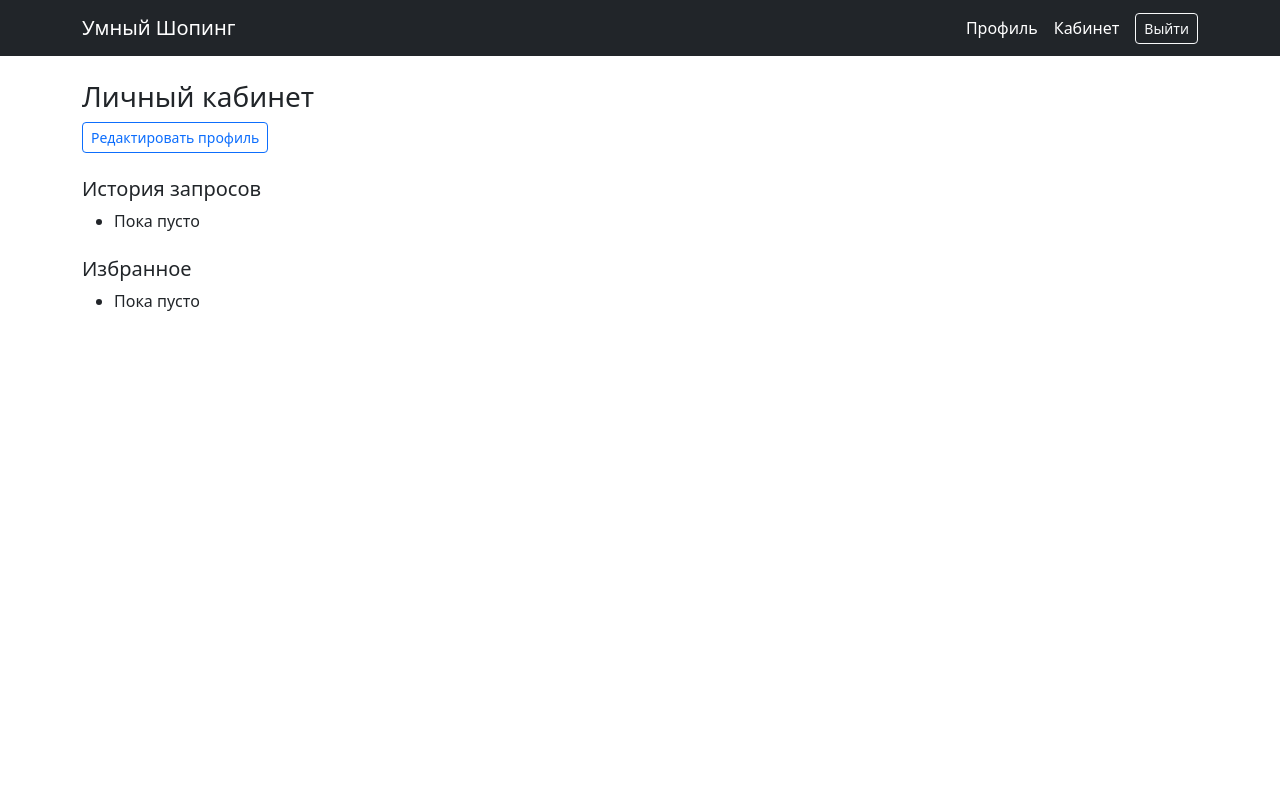
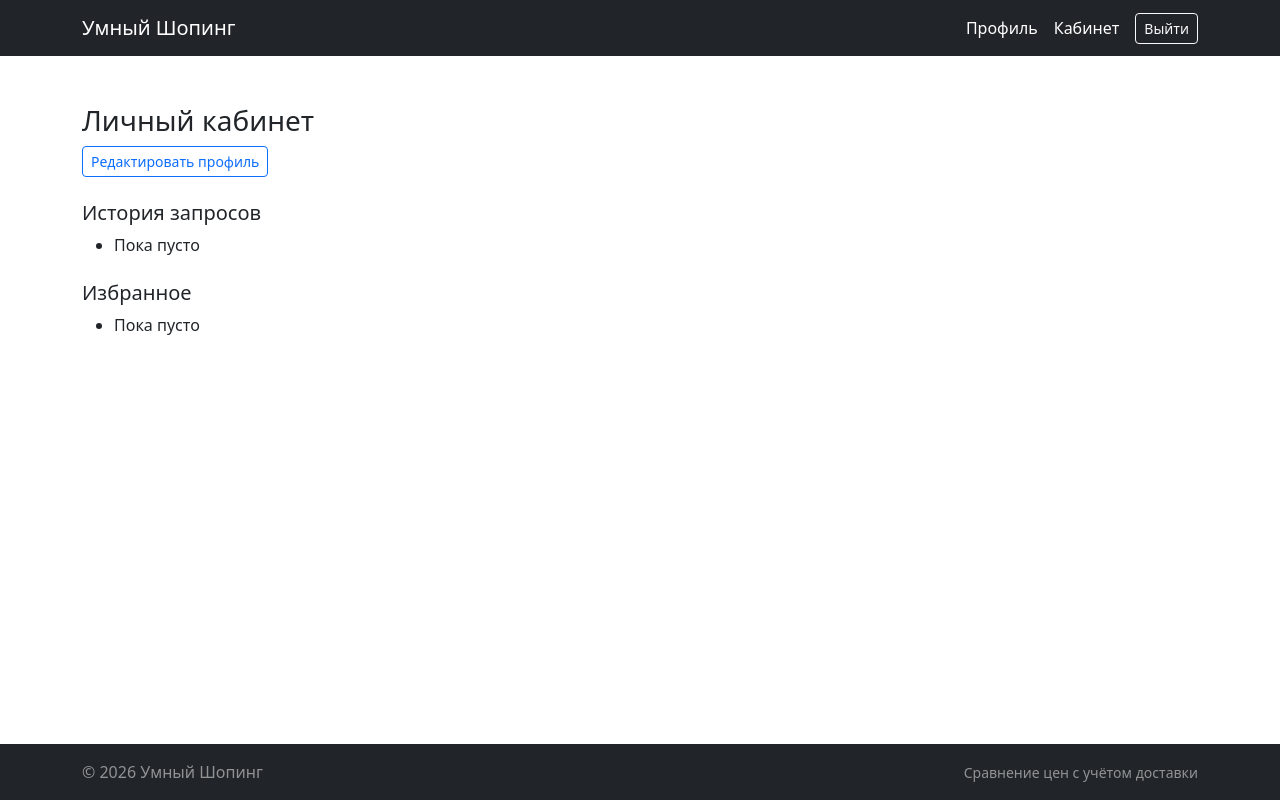
Before and after one commit to VolodyaKamazz/smart-shopping-web, a Django app: page /accounts/cabinet/ in a window 1280 px wide. Run offline with Django 5.2, Linux system fonts and the light colour scheme; the visitor is signed in with stand-in values (Sample User, id 1); data that the repository does not hold is empty.

Commit message:
Frontend: добавлен футер, подключены style.css и main.js

```diff
--- a/templates/base.html
+++ b/templates/base.html
@@ -1,3 +1,4 @@
+{% load static %}
 <!DOCTYPE html>
 <html lang="ru">
 <head>
@@ -6,8 +7,9 @@
     <title>Умный Шопинг</title>
     <!-- Подключаем Bootstrap -->
     <link href="https://cdn.jsdelivr.net/npm/bootstrap@5.3.0/dist/css/bootstrap.min.css" rel="stylesheet">
+    <link href="{% static 'css/style.css' %}" rel="stylesheet">
 </head>
-<body>
+<body class="d-flex flex-column min-vh-100">
     <!-- Шапка сайта -->
     <nav class="navbar navbar-expand-lg navbar-dark bg-dark mb-4">
         <div class="container">
@@ -29,12 +31,22 @@
     </nav>
 
     <!-- Место, куда будут вставляться другие страницы -->
-    <div class="container">
+    <main class="container flex-grow-1">
         {% for message in messages %}
         <div class="alert alert-{% if message.tags == 'error' %}danger{% else %}{{ message.tags|default:'info' }}{% endif %}">{{ message }}</div>
         {% endfor %}
         {% block content %}
         {% endblock %}
-    </div>
+    </main>
+
+    <!-- Футер -->
+    <footer class="bg-dark text-white-50 py-3 mt-5">
+        <div class="container d-flex flex-column flex-md-row justify-content-between align-items-center gap-2">
+            <span>© 2026 Умный Шопинг</span>
+            <span class="small">Сравнение цен с учётом доставки</span>
+        </div>
+    </footer>
+
+    <script src="{% static 'js/main.js' %}"></script>
 </body>
 </html>
```
